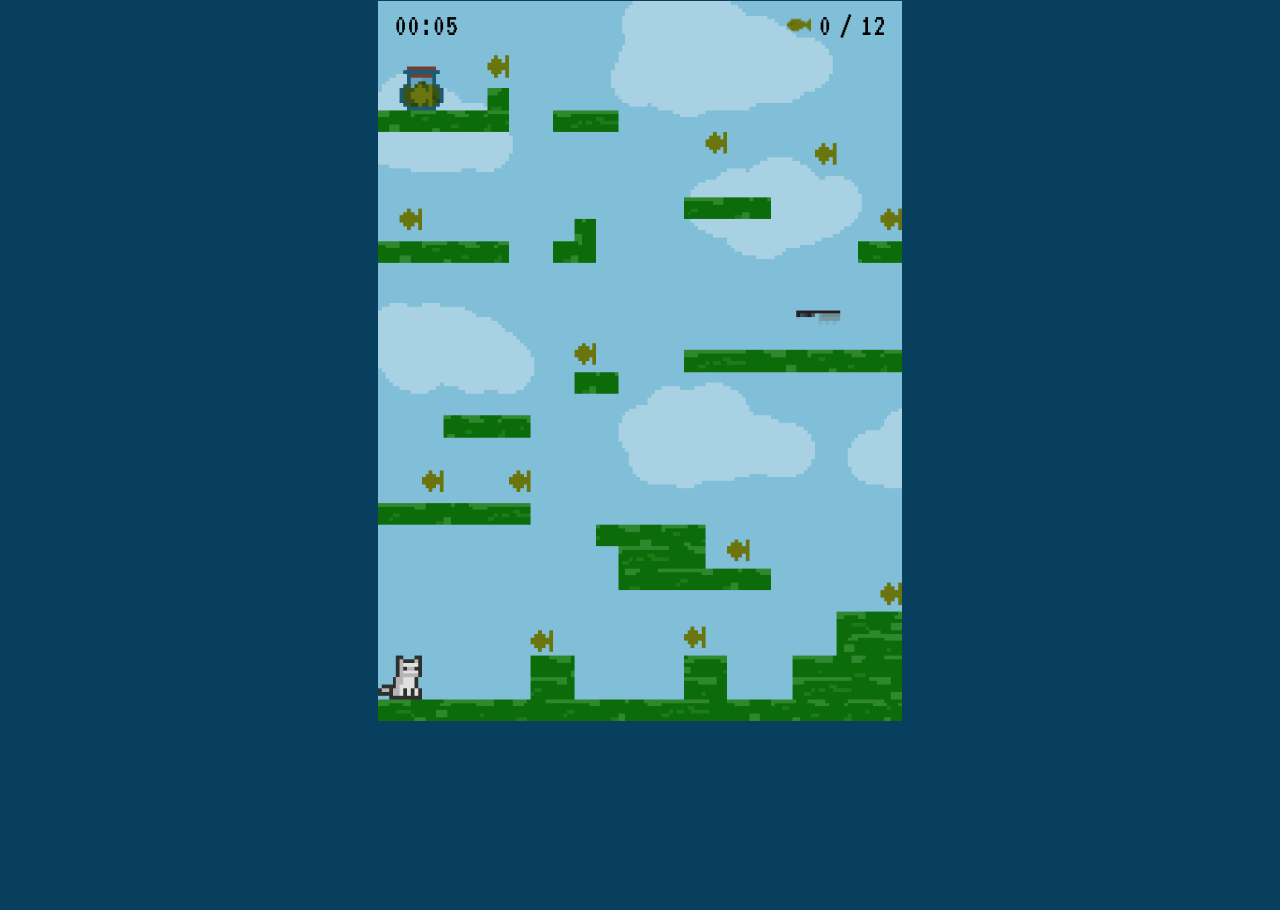
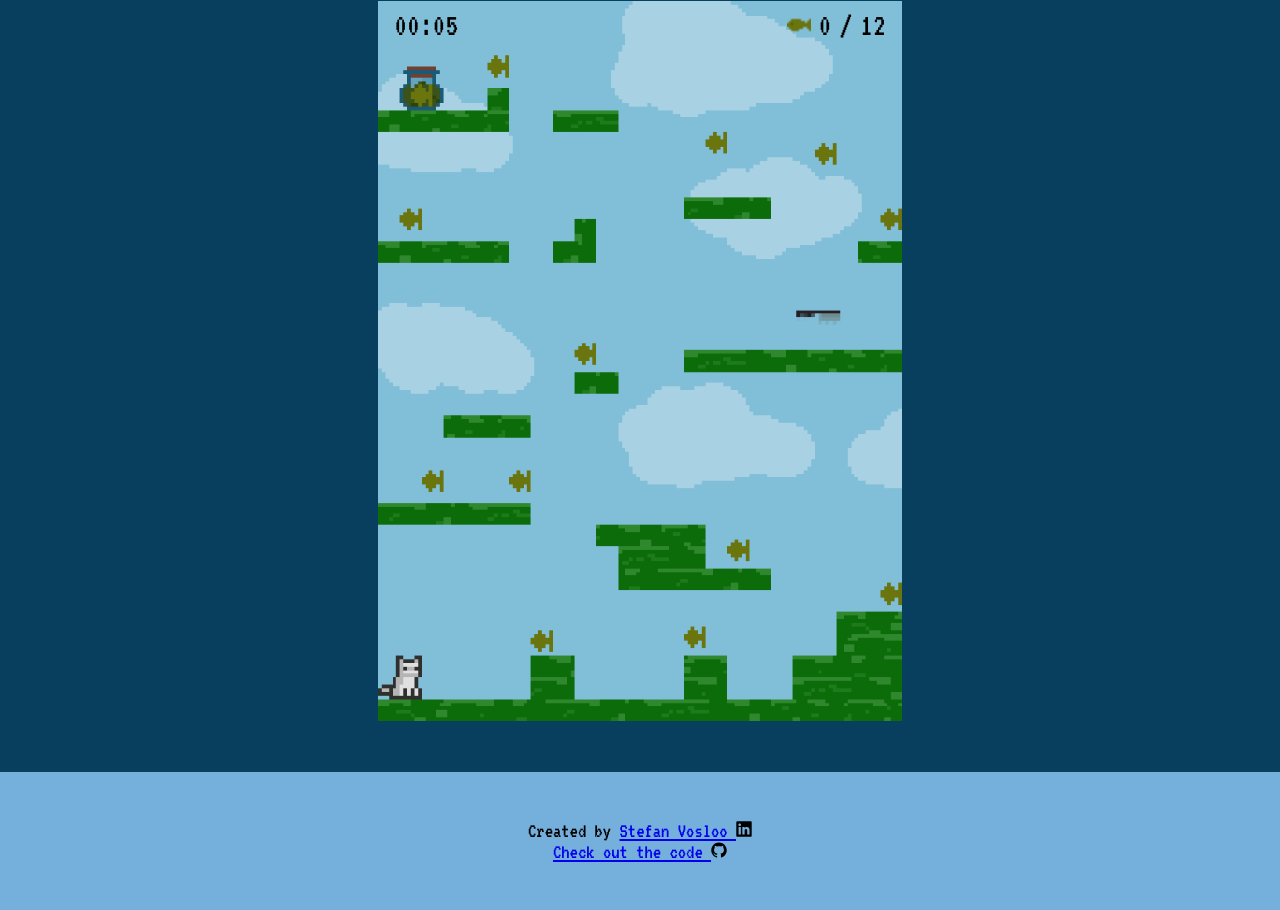
Before and after one commit to saulthebear/bodhi-dreamworld, a plain HTML site: page index.html in a window 1280 px wide. Shown: the part 623-1533 px from the top of the page. Before the commit the page ends 1395 px from the top, so only its background shows below. Drawn offline with Linux system fonts and the light colour scheme.

Commit message:
Add a footer

```diff
--- a/css/styles.css
+++ b/css/styles.css
@@ -176,6 +176,21 @@ button.delete-btn {
   display: none;
 }
 
+footer {
+  display: flex;
+  flex-direction: column;
+  justify-content: center;
+  align-items: center;
+
+  padding: 3rem;
+  background-color: #75afdb;
+  font-size: 1.3rem;
+}
+
+svg {
+  width: 1rem;
+}
+
 @media (max-width: 1400px) {
   main {
     flex-direction: column-reverse;
--- a/index.html
+++ b/index.html
@@ -105,5 +105,57 @@
         </div>
       </div>
     </main>
+
+    <footer>
+      <p>
+        Created by
+        <a href="https://www.linkedin.com/in/stefan-vosloo/">
+          Stefan Vosloo
+          <?xml version="1.0" encoding="utf-8"?>
+          <svg
+            fill="#000000"
+            version="1.1"
+            id="lni_lni-linkedin-original"
+            xmlns="http://www.w3.org/2000/svg"
+            xmlns:xlink="http://www.w3.org/1999/xlink"
+            x="0px"
+            y="0px"
+            viewBox="0 0 64 64"
+            style="enable-background: new 0 0 64 64"
+            xml:space="preserve"
+          >
+            <path
+              d="M58.5,1H5.6C3.1,1,1.1,3,1.1,5.5v53c0,2.4,2,4.5,4.5,4.5h52.7c2.5,0,4.5-2,4.5-4.5V5.4C63,3,61,1,58.5,1z M19.4,53.7h-9.1
+	V24.2h9.1V53.7z M14.8,20.1c-3,0-5.3-2.4-5.3-5.3s2.4-5.3,5.3-5.3s5.3,2.4,5.3,5.3S17.9,20.1,14.8,20.1z M53.9,53.7h-9.1V39.4
+	c0-3.4-0.1-7.9-4.8-7.9c-4.8,0-5.5,3.8-5.5,7.6v14.6h-9.1V24.2h8.9v4.1h0.1c1.3-2.4,4.2-4.8,8.7-4.8c9.3,0,11,6,11,14.2v16H53.9z"
+            />
+          </svg>
+        </a>
+      </p>
+      <a href="https://github.com/saulthebear/bodhi-dreamworld"
+        >Check out the code
+        <?xml version="1.0" encoding="utf-8"?>
+        <svg
+          version="1.1"
+          id="lni_lni-github-original"
+          xmlns="http://www.w3.org/2000/svg"
+          xmlns:xlink="http://www.w3.org/1999/xlink"
+          x="0px"
+          y="0px"
+          viewBox="0 0 64 64"
+          style="enable-background: new 0 0 64 64"
+          xml:space="preserve"
+        >
+          <path
+            d="M32,1.8c-17,0-31,13.8-31,31C1,46.4,9.9,58,22.3,62.2c1.6,0.3,2.1-0.7,2.1-1.4c0-0.7,0-2.7-0.1-5.4
+	c-8.6,2-10.4-4.2-10.4-4.2c-1.4-3.5-3.5-4.5-3.5-4.5c-2.8-2,0.1-2,0.1-2c3.1,0.1,4.8,3.2,4.8,3.2c2.7,4.8,7.3,3.4,9,2.5
+	c0.3-2,1.1-3.4,2-4.2c-6.8-0.7-14.1-3.4-14.1-15.2c0-3.4,1.3-6.1,3.2-8.2c-0.3-0.7-1.4-3.9,0.3-8.2c0,0,2.7-0.8,8.6,3.2
+	c2.5-0.7,5.1-1.1,7.8-1.1c2.7,0,5.4,0.3,7.8,1.1c5.9-3.9,8.5-3.2,8.5-3.2c1.7,4.2,0.7,7.5,0.3,8.2c2,2.1,3.2,4.9,3.2,8.2
+	c0,11.8-7.3,14.5-14.1,15.2c1.1,1,2.1,3,2.1,5.8c0,4.2-0.1,7.5-0.1,8.5c0,0.8,0.6,1.7,2.1,1.4C54.1,57.8,63,46.3,63,32.6
+	C62.9,15.6,49,1.8,32,1.8z"
+          />
+        </svg>
+      </a>
+    </footer>
   </body>
 </html>
```
